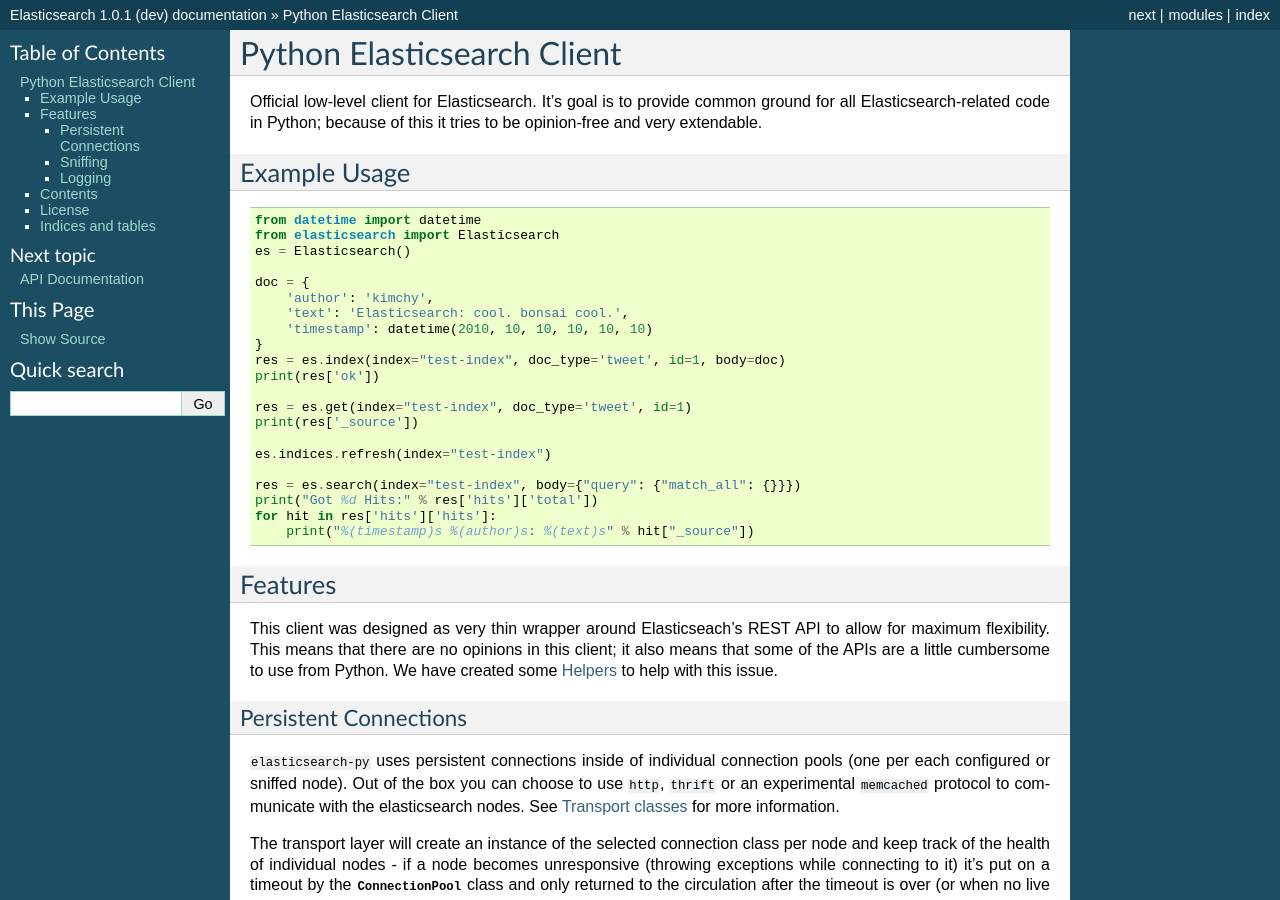
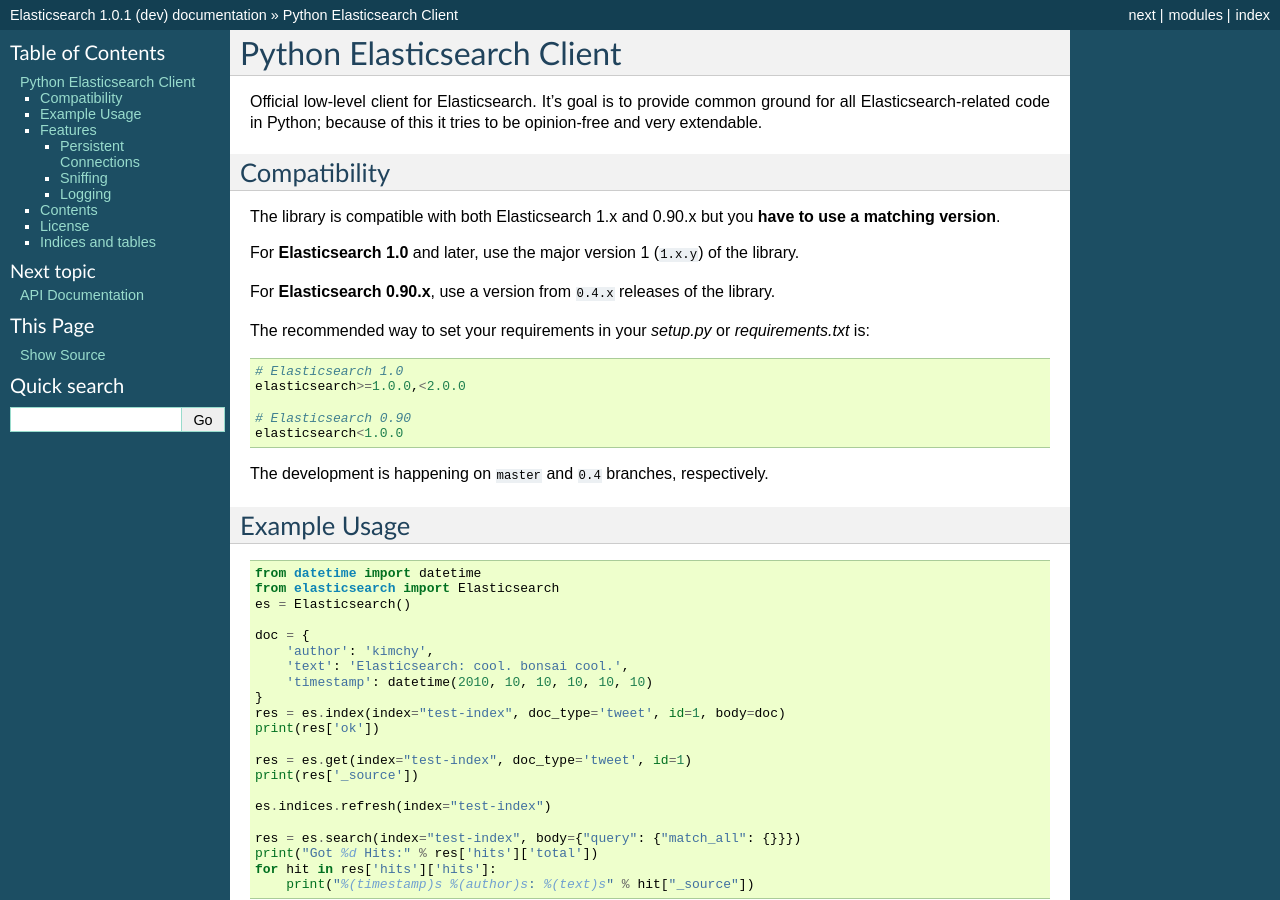
Before and after one commit to riki-tanaka/ElasticSearch-Python, a Sphinx documentation site: the page built from docs/index.rst, in a window 1280 px wide and 900 px high. Built offline with Sphinx 7.4.7, drawn with Linux system fonts in a browser that asks for light colours.

Commit message:
Better phrasing of th compatibility warning. Thanks, karmi!

```diff
--- a/docs/api.rst
+++ b/docs/api.rst
@@ -6,8 +6,8 @@ API Documentation
 All the API calls map the raw REST api as closely as possible, including the
 distinction between required and optional arguments to the calls. This means
 that the code makes distinction between positional and keyword arguments; we,
-however, recommend that people *use keyword arguments for all calls for
-consistency and safety*.
+however, recommend that people **use keyword arguments for all calls for
+consistency and safety**.
 
 An API call is considered successful (and will return a response) if
 elasticsearch returns a 2XX response. Otherwise an instance of
--- a/docs/index.rst
+++ b/docs/index.rst
@@ -5,6 +5,28 @@ Official low-level client for Elasticsearch. It's goal is to provide common
 ground for all Elasticsearch-related code in Python; because of this it tries
 to be opinion-free and very extendable.
 
+Compatibility
+-------------
+
+The library is compatible with both Elasticsearch 1.x and 0.90.x but you
+**have to use a matching version**.
+
+For **Elasticsearch 1.0** and later, use the major version 1 (``1.x.y``) of the
+library.
+
+For **Elasticsearch 0.90.x**, use a version from ``0.4.x`` releases of the
+library.
+
+The recommended way to set your requirements in your `setup.py` or
+`requirements.txt` is::
+
+    # Elasticsearch 1.0
+    elasticsearch>=1.0.0,<2.0.0
+
+    # Elasticsearch 0.90
+    elasticsearch<1.0.0
+
+The development is happening on ``master`` and ``0.4`` branches, respectively.
 
 Example Usage
 -------------
```
Also changed, not shown: README.rst (+21 -8 lines).
